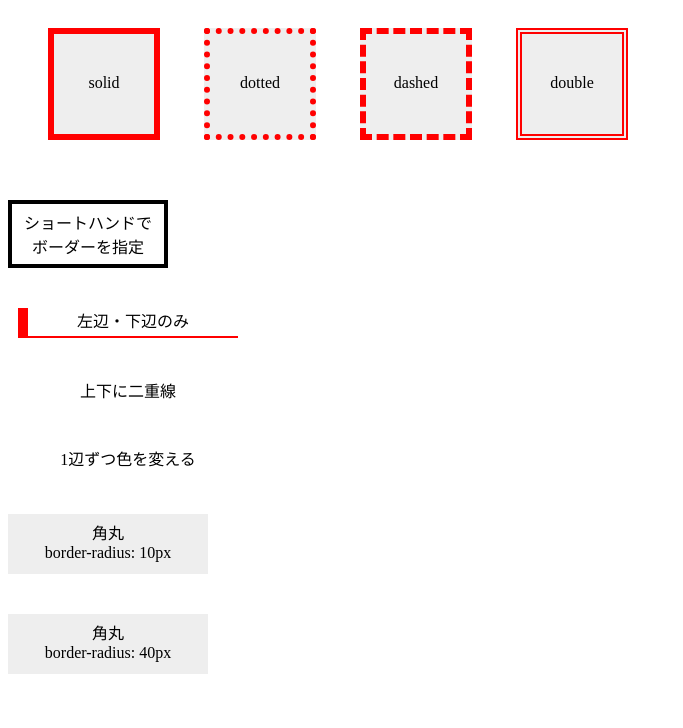
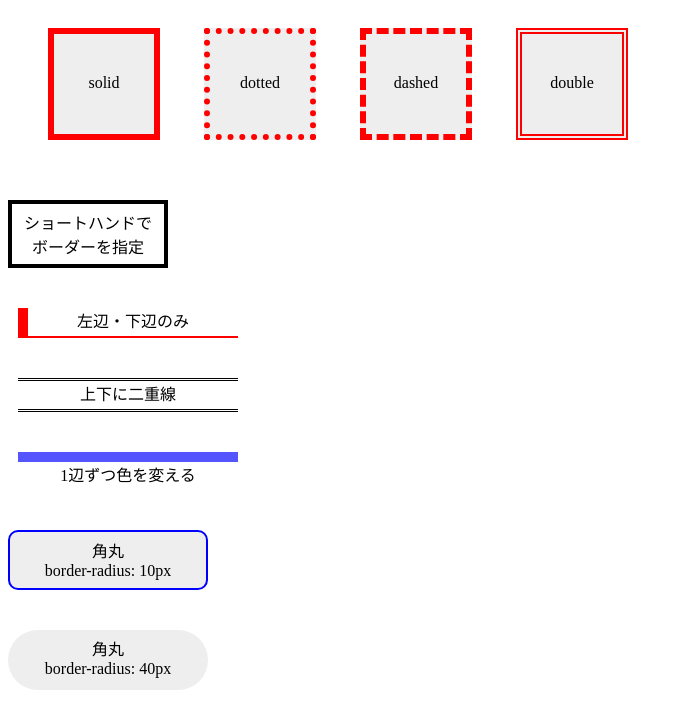
Before and after one commit to ushirogikouta/S1A204, a plain HTML site: page ensyu/16.html in a window 1280 px wide. Shown: the whole page, without its empty margins (0-683 px from the left). Drawn offline with Linux system fonts and the light colour scheme.

Commit message:
Add files via upload
演習アップ

```diff
--- a/ensyu/16.css
+++ b/ensyu/16.css
@@ -41,12 +41,17 @@ p.leftBottom {
   border-bottom: 2px solid #f00;
 }
 /* 上下に二重線 */
-p.TopBottom {}
+p.TopBottom {
   border-top: 3px double #000;
-  border-bottom: 3px doule #000;
+  border-bottom: 3px double #000;
 }
 /* 1辺ずつ色を変える */
-p.fourColors {}
+p.fourColors {
+  border-top: 10px solid #99f;
+  border-top: 10px solid #00a;
+  border-top: 10px solid #ccf;
+  border-top: 10px solid #55f;
+}
 /*ここまで */
 .third p {
   box-sizing: border-box;
@@ -57,7 +62,11 @@ p.fourColors {}
   padding: 10px;
 }
 /*ここから */
-p.kadomaru1 {}
-
-p.kadomaru2 {}
+p.kadomaru1 {
+  border: 2px solid #00f;
+  border-radius: 10px;
+}
+p.kadomaru2 {
+  border-radius: 30px;
+}
 /*ここまで */
--- /dev/null
+++ b/ensyu/17_1.css
@@ -0,0 +1,7 @@
+@charset "UTF-8";
+body{
+    height: 100vh;
+    margin: 0;
+    background: url(img/bg_dot.png) #9fd9f6
+    left top repeat;
+}
--- /dev/null
+++ b/ensyu/17_2.css
@@ -0,0 +1,7 @@
+@charset "UTF-8";
+body{
+    height: 100vh;
+    margin: 0;
+    background: url(img/bg_dot.png) #9fd9f6
+    left top repeat;
+}
--- a/ensyu/17_3.css
+++ b/ensyu/17_3.css
@@ -8,18 +8,18 @@ div {
   padding: 5px;
   float: left;
   /*ここから */
-
+background: url(img/bg_cat.png) right bottom no-repeat;
   /*ここまで */
 }
 /*ここから */
 /* background-sizeをそれぞれ指定 */
-.px {}
+.px { background-size: 150px 50px; }
 
-.per {}
+.per { background-size: 50% 50% ;}
 
-.cover {}
+.cover { background-size: cover; }
 
-.contain {}
+.contain { background-size: contain; }
 /*ここまで */
 /* p要素のマージンを指定 */
 p {
--- a/ensyu/23_1.css
+++ b/ensyu/23_1.css
@@ -15,5 +15,35 @@ p {
   font-size: 16px;
 }
 /*ここから*/
-
+p::before{
+  content: "■";
+  margin-right: 4px;
+  color: #ef626c;
+}
+input[type="text"],select,textarea{
+  background: #fff;
+  border: none;
+  width: 100%;
+  padding: 10px;
+  border-radius: 5px;
+}
+.job{
+  margin-right: 2em;
+}
+select{
+  height: 40px;
+  font-size: 14px;
+}
+textarea{
+  height: 8em;
+}
+inout[type="submit"]{
+  background: #ef626c;
+  border: none;
+  width: 100%;
+  padding: 10px;
+  margin: 20px 0;
+  border-radius: 5px;
+  color: #fff;
+}
 /*ここまで*/
```
